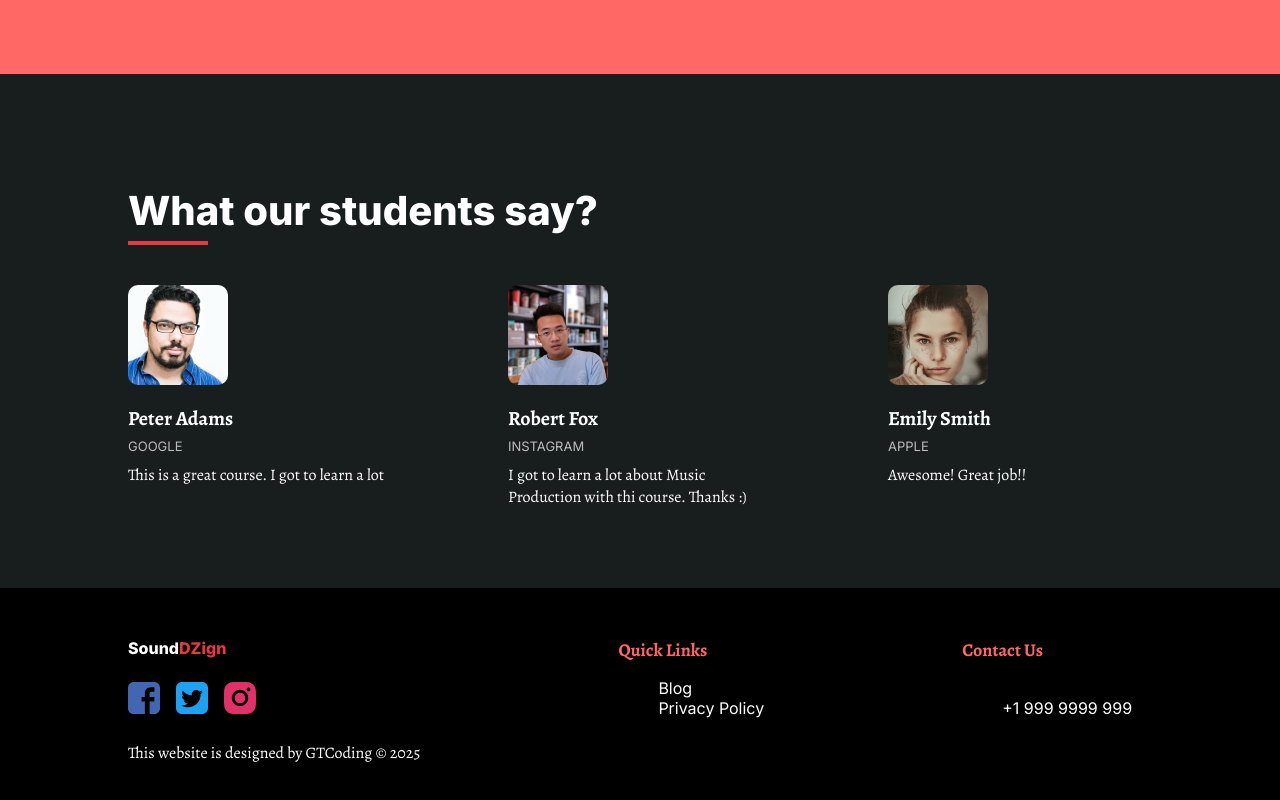
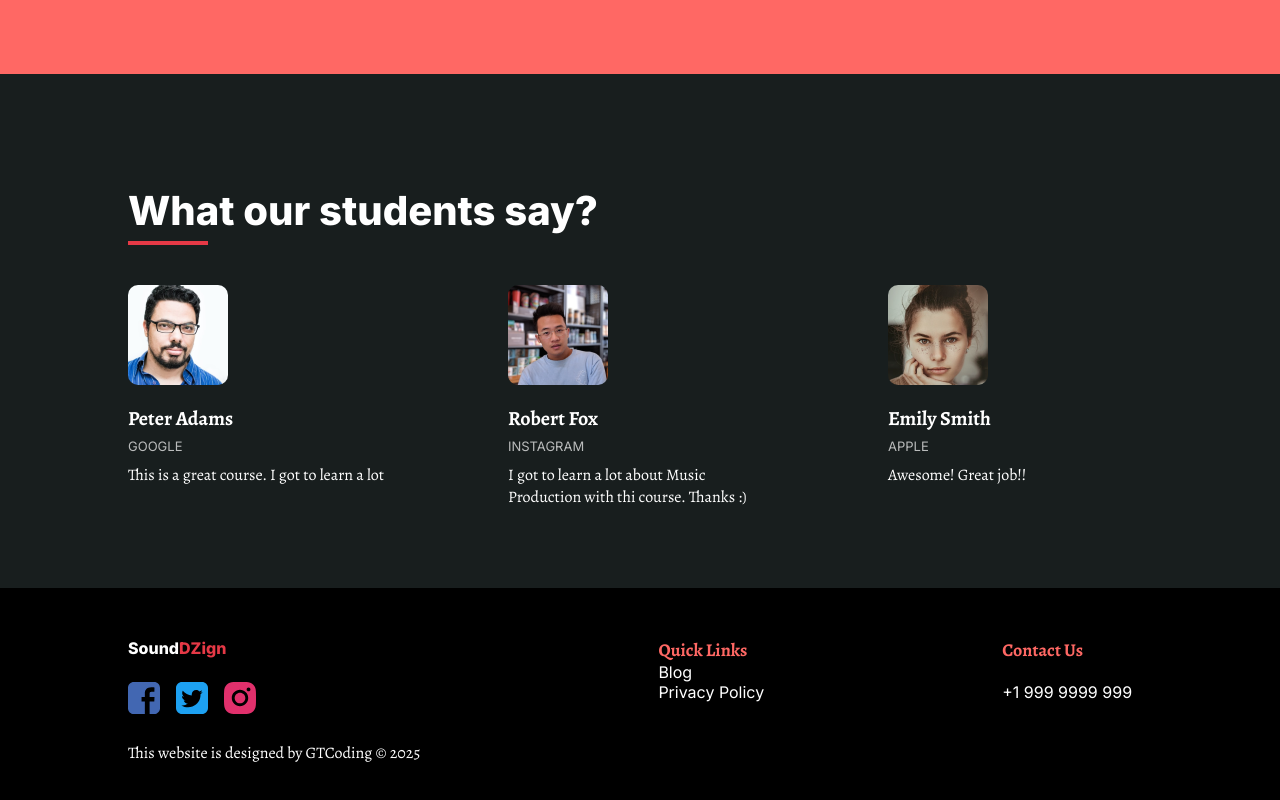
Before and after one commit to Nebenmor/sound-dzign, a React (Vite) app: page / in a window 1280 px wide. Shown: the part 2262-3062 px from the top of the page. Built offline with nearby package versions, Linux system fonts and the light colour scheme.

Commit message:
implement footer styling

```diff
--- a/src/components/Footer/Footer.css
+++ b/src/components/Footer/Footer.css
@@ -33,3 +33,9 @@ footer h3 {
   font-size: 18px;
   margin: 0;
 }
+
+footer .links ul {
+  list-style: none;
+  padding: 0;
+  margin: 0;
+}
```
